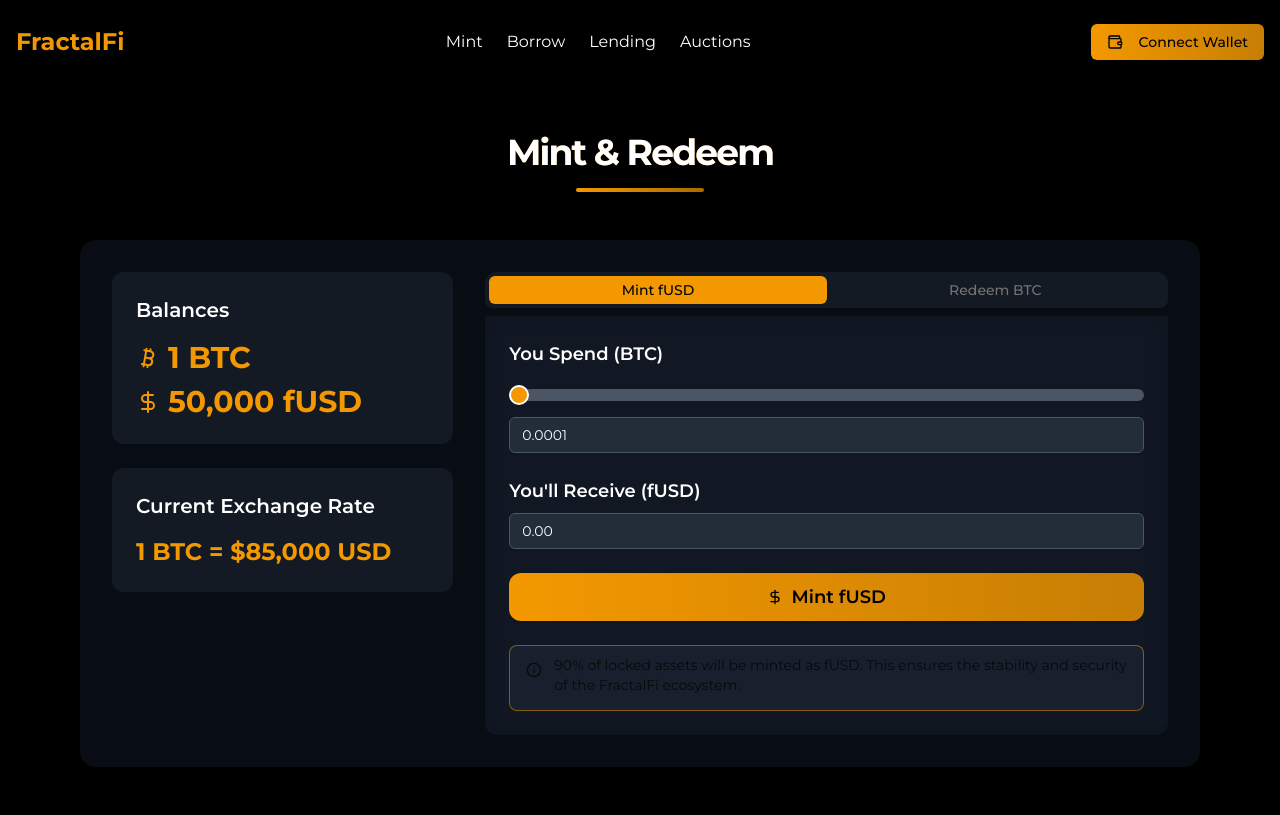
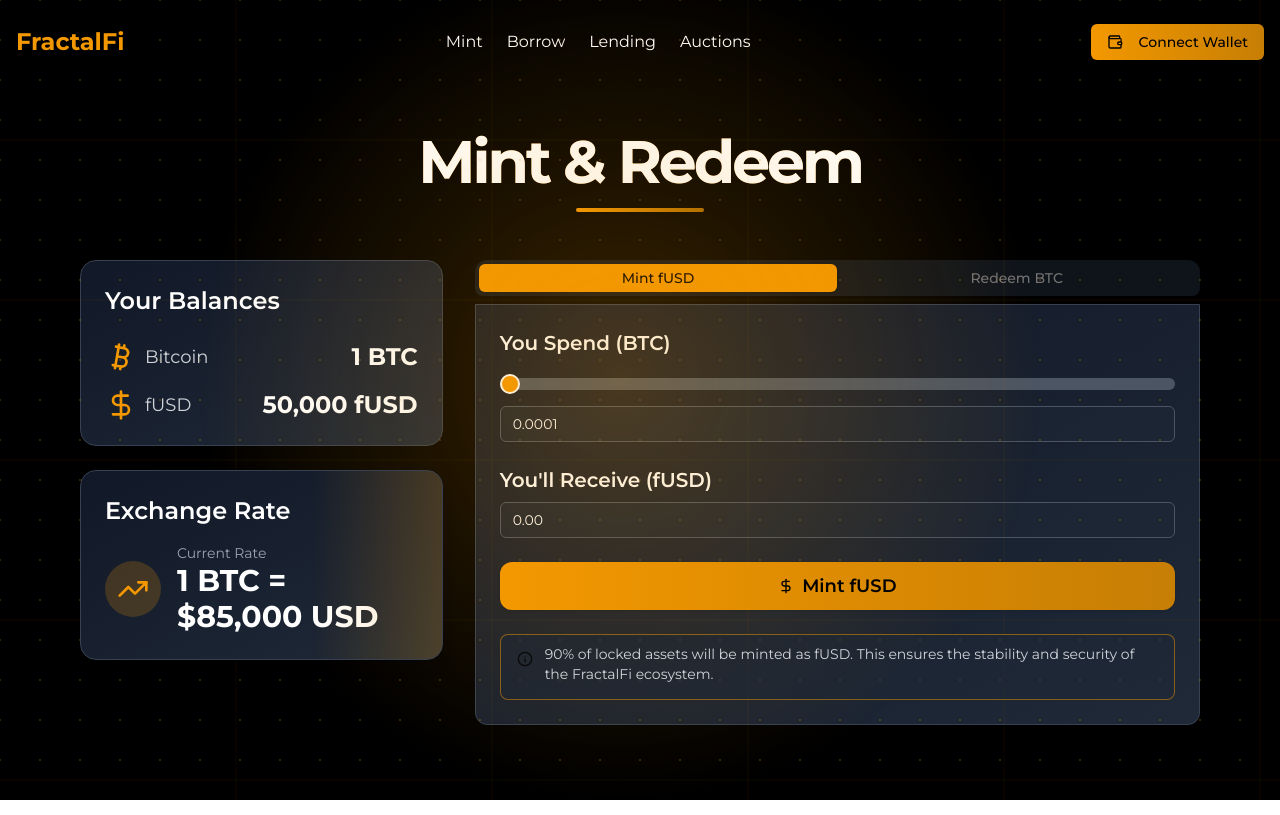
Before and after one commit to fractal-fi/fractalfi-webapp, a React (Vite) app: page /mint in a window 1280 px wide. Built offline with nearby package versions, Linux system fonts and the light colour scheme.

Commit message:
further updates to redeem screen

```diff
--- a/src/components/BackgroundPattern.tsx
+++ b/src/components/BackgroundPattern.tsx
@@ -1,94 +1,76 @@
-import React, {useEffect, useRef } from 'react'
-import {motion, useMotionValue, useTransform} from 'framer-motion'
-const BackgroundPattern: React.FC = () => {
+import React, { useEffect, useRef } from 'react'
+import { motion, MotionValue, useMotionValue, useTransform } from 'framer-motion'
+
+export const BackgroundPattern = () => {
   const containerRef = useRef<HTMLDivElement>(null)
   const mouseX = useMotionValue(0)
   const mouseY = useMotionValue(0)
+  const xOffset = useTransform(mouseX, [0, 1], [-20, 20])
+  const yOffset = useTransform(mouseY, [0, 1], [-20, 20])
+
   useEffect(() => {
-        const handleMouseMove = (event : MouseEvent) => {
-            const {clientX, clientY} = event
-            const {left, top, width, height} = containerRef.current ?. getBoundingClientRect() || {
-                left: 0,
-                top: 0,
-                width: 0,
-                height: 0
-            }
+    const handleMouseMove = (event: MouseEvent) => {
+      const { clientX, clientY } = event
+      const { left, top, width, height } = containerRef.current?.getBoundingClientRect() || { left: 0, top: 0, width: 0, height: 0 }
       mouseX.set((clientX - left) / width)
       mouseY.set((clientY - top) / height)
     }
+
     window.addEventListener('mousemove', handleMouseMove)
-        return() => window.removeEventListener('mousemove', handleMouseMove)
+    return () => window.removeEventListener('mousemove', handleMouseMove)
   }, [mouseX, mouseY])
-    const xOffset = useTransform(mouseX, [
-        0, 1
-    ], [-20, 20])
-    const yOffset = useTransform(mouseY, [
-        0, 1
-    ], [-20, 20])
-    return (<svg className="absolute inset-0 w-full h-full" xmlns="http://www.w3.org/2000/svg">
+
+  return (
+    <div ref={containerRef} className="fixed inset-0 z-0 opacity-60 pointer-events-none">
+      <svg className="w-full h-full" xmlns="http://www.w3.org/2000/svg">
         <defs>
           <radialGradient id="glow" cx="50%" cy="50%" r="50%" fx="50%" fy="50%">
-                <stop offset="0%" stopColor="#f39800" stopOpacity="0.3"/>
-                <stop offset="100%" stopColor="#f39800" stopOpacity="0"/>
+            <stop offset="0%" stopColor="#f39800" stopOpacity="0.4" />
+            <stop offset="100%" stopColor="#f39800" stopOpacity="0" />
           </radialGradient>
           <pattern id="grid" width="40" height="40" patternUnits="userSpaceOnUse">
-                <circle cx="20" cy="20" r="1" fill="#f39800" fillOpacity="0.3"/>
+            <circle cx="20" cy="20" r="1" fill="#f39800" fillOpacity="0.5" />
           </pattern>
         </defs>
         <motion.rect width="100%" height="100%" fill="url(#grid)"
-            style={
-                {
-                    x: xOffset,
-                    y: yOffset
-                }
-            }/>
-        <motion.circle cx="50%" cy="50%" r="40%" fill="url(#glow)"
-            style={
-                {
-                    x: xOffset,
-                    y: yOffset
-                }
-            }/> {
-        [...Array(5)].map((_, i) => (<motion.line key={i}
+          style={{ x: xOffset, y: yOffset }}
+        />
+        <motion.circle
+          cx="50%"
+          cy="50%"
+          r="40%"
+          fill="url(#glow)"
+          style={{ x: xOffset, y: yOffset }}
+        />
+        {[...Array(5)].map((_, i) => (
+          <motion.line
+            key={i}
             x1="-100%"
-            y1={
-                `${
-                    20 * (i + 1)
-                }%`
-            }
+            y1={`${20 * (i + 1)}%`}
             x2="200%"
-            y2={
-                `${
-                    20 * (i + 1)
-                }%`
-            }
+            y2={`${20 * (i + 1)}%`}
             stroke="#f39800"
             strokeOpacity="0.1"
             strokeWidth="1"
-            style={
-                {y: yOffset}
-            }/>))
-    }
-        {
-        [...Array(5)].map((_, i) => (<motion.line key={i}
-            x1={
-                `${
-                    20 * (i + 1)
-                }%`
-            }
+            style={{ y: yOffset }}
+          />
+        ))}
+        {[...Array(5)].map((_, i) => (
+          <motion.line
+            key={i}
+            x1={`${20 * (i + 1)}%`}
             y1="-100%"
-            x2={
-                `${
-                    20 * (i + 1)
-                }%`
-            }
+            x2={`${20 * (i + 1)}%`}
             y2="200%"
             stroke="#f39800"
             strokeOpacity="0.1"
             strokeWidth="1"
-            style={
-                {x: xOffset}
-            }/>))
-    } </svg>)
+            style={{ x: xOffset }}
+          />
+        ))}
+      </svg>
+    </div>
+  )
 }
+
 export default BackgroundPattern
--- a/src/components/Header.tsx
+++ b/src/components/Header.tsx
@@ -27,7 +27,7 @@ const Header: React.FC = () => {
   ]
 
   return (
-    <header className="container mx-auto px-4 py-6 flex items-center">
+    <header className="container mx-auto px-4 py-6 flex items-center z-10">
       <Link to="/" className="text-2xl font-bold text-[#f39800] mr-8">
         FractalFi
       </Link>
--- a/src/pages/MintRedeem.tsx
+++ b/src/pages/MintRedeem.tsx
@@ -5,7 +5,8 @@ import { Input } from "@/components/ui/input"
 import { Button } from "@/components/ui/button"
 import { Alert, AlertDescription } from "@/components/ui/alert"
 import { cn } from "@/lib/utils"
-import { Bitcoin, DollarSign, Info } from 'lucide-react'
+import { Bitcoin, DollarSign, Info, TrendingUp } from 'lucide-react'
+import { BackgroundPattern } from '@/components'
 
 const MintRedeem: React.FC = () => {
   const redeemData = [
@@ -52,8 +53,9 @@ const MintRedeem: React.FC = () => {
 
   return (
     <div className="container mx-auto px-4 py-12 max-w-6xl">
+      <BackgroundPattern />
       <motion.h1
-        className="text-4xl md:text-4xl font-bold tracking-tighter font-['Montserrat',sans-serif] mb-4 text-center text-white bg-gradient-to-r from-[#f39800] to-[#f39800]/70 bg-clip-text text-transparent"
+        className="text-5xl md:text-6xl font-bold tracking-tighter font-['Montserrat',sans-serif] mb-4 text-center text-white bg-gradient-to-r from-[#f39800] to-[#f39800]/70 bg-clip-text text-transparent"
         initial={{ opacity: 0, y: 20 }}
         animate={{ opacity: 1, y: 0 }}
         transition={{ duration: 0.5 }}
@@ -67,26 +69,59 @@ const MintRedeem: React.FC = () => {
         transition={{ delay: 0.5, duration: 0.5 }}
       />
 
-      <div className="flex flex-col md:flex-row gap-8 bg-gray-900/50 backdrop-blur-md p-8 rounded-2xl shadow-2xl">
+      <div className="flex flex-col md:flex-row gap-8">
         {/* Left column: General information */}
         <div className="md:w-1/3 space-y-6">
-          <div className="bg-gray-800/50 p-6 rounded-xl">
-            <h3 className="text-xl font-semibold text-white mb-4">Balances</h3>
-            <p className="text-3xl font-bold text-[#f39800] flex items-center">
-              <Bitcoin className="mr-2" />
-              {maxBtcBalance} BTC
-            </p>
+          <motion.div
+            className="bg-gradient-to-br from-gray-900 to-gray-800 p-6 rounded-2xl shadow-lg border border-gray-700"
+            initial={{ opacity: 0, x: -20 }}
+            animate={{ opacity: 1, x: 0 }}
+            transition={{ duration: 0.5 }}
+          >
+            <h3 className="text-2xl font-semibold text-white mb-6">Your Balances</h3>
+            <div className="space-y-4">
+              <div className="flex items-center justify-between">
+                <div className="flex items-center space-x-2">
+                  <Bitcoin className="text-[#f39800] h-8 w-8" />
+                  <span className="text-lg text-gray-300">Bitcoin</span>
+                </div>
+                <span className="text-2xl font-bold text-white">{maxBtcBalance} BTC</span>
+              </div>
+              <div className="flex items-center justify-between">
+                <div className="flex items-center space-x-2">
+                  <DollarSign className="text-[#f39800] h-8 w-8" />
+                  <span className="text-lg text-gray-300">fUSD</span>
+                </div>
+                <span className="text-2xl font-bold text-white">{userFUsdBalance.toLocaleString()} fUSD</span>
+              </div>
 
-            <p className="text-3xl font-bold text-[#f39800] flex items-center mt-2">
-              <DollarSign className="mr-2" />
-              {userFUsdBalance.toLocaleString()} fUSD
-            </p>
-          </div>
+            </div>
 
-          <div className="bg-gray-800/50 p-6 rounded-xl">
-            <h3 className="text-xl font-semibold text-white mb-4">Current Exchange Rate</h3>
-            <p className="text-2xl font-bold text-[#f39800]">1 BTC = ${exchangeRate.toLocaleString()} USD</p>
-          </div>
+          </motion.div>
+
+          <motion.div
+            className="bg-gradient-to-br from-gray-900 to-gray-800 p-6 rounded-2xl shadow-lg border border-gray-700 overflow-hidden relative group"
+            initial={{ opacity: 0, x: -20 }}
+            animate={{ opacity: 1, x: 0 }}
+            transition={{ duration: 0.5, delay: 0.2 }}
+          >
+            <h3 className="text-2xl font-semibold text-white mb-4">Exchange Rate</h3>
+            <div className="flex items-center space-x-4">
+              <div className="bg-[#f39800]/20 p-3 rounded-full">
+                <TrendingUp className="text-[#f39800] h-8 w-8" />
+              </div>
+              <div>
+                <p className="text-sm text-gray-400">Current Rate</p>
+                <p className="text-3xl font-bold text-white">1 BTC = ${exchangeRate.toLocaleString()} USD</p>
+              </div>
+            </div>
+            <motion.div
+              className="absolute inset-0 bg-gradient-to-r from-[#f39800]/0 via-[#f39800]/30 to-[#f39800]/0"
+              initial={{ x: '-100%' }}
+              animate={{ x: '100%' }}
+              transition={{ repeat: Infinity, duration: 3, ease: 'linear' }}
+            />
+          </motion.div>
         </div>
 
         {/* Right column: Tabs and slider */}
@@ -96,7 +131,7 @@ const MintRedeem: React.FC = () => {
               <TabsTrigger value="mint" className="data-[state=active]:bg-[#f39800] data-[state=active]:text-black">Mint fUSD</TabsTrigger>
               <TabsTrigger value="redeem" className="data-[state=active]:bg-[#f39800] data-[state=active]:text-black">Redeem BTC</TabsTrigger>
             </TabsList>
-            <TabsContent value="mint" className="bg-gray-800/30 backdrop-blur-md p-6 rounded-b-xl">
+            <TabsContent value="mint" className="bg-gradient-to-br from-gray-900 to-gray-800 p-6 rounded-b-xl shadow-lg border border-gray-700">
               <motion.div
                 className="space-y-6"
                 initial={{ opacity: 0 }}
@@ -104,7 +139,7 @@ const MintRedeem: React.FC = () => {
                 transition={{ duration: 0.5 }}
               >
                 <div>
-                  <h3 className="text-lg font-semibold mb-4 text-white">You Spend (BTC)</h3>
+                  <h3 className="text-xl font-semibold mb-4 text-white">You Spend (BTC)</h3>
                   <input
                     type="range"
                     min={0.0001}
@@ -125,7 +160,7 @@ const MintRedeem: React.FC = () => {
                     max={maxBtcBalance}
                     step={0.0001}
                     className={cn(
-                      "bg-gray-700/50 text-white border-gray-600 text-lg",
+                      "bg-gray-800/50 text-white border-gray-600 text-lg",
                       !isValidAmount && "border-red-500"
                     )}
                   />
@@ -143,16 +178,16 @@ const MintRedeem: React.FC = () => {
                   </AnimatePresence>
                 </div>
                 <div>
-                  <h3 className="text-lg font-semibold mb-2 text-white">You'll Receive (fUSD)</h3>
+                  <h3 className="text-xl font-semibold mb-2 text-white">You'll Receive (fUSD)</h3>
                   <Input
                     type="number"
                     value={fUsdAmount.toFixed(2)}
                     readOnly
-                    className="bg-gray-700/50 text-white border-gray-600 text-lg"
+                    className="bg-gray-800/50 text-white border-gray-600 text-lg"
                   />
                 </div>
                 <Button
-                  className="w-full bg-gradient-to-r from-[#f39800] to-[#f39800]/80 hover:from-[#f39800]/90 hover:to-[#f39800]/70 text-black text-lg font-semibold py-6 rounded-xl transition-all duration-300 transform hover:scale-105"
+                  className="w-full bg-gradient-to-r from-[#f39800] to-[#f39800]/80 hover:from-[#f39800]/90 hover:to-[#f39800]/70 text-black text-lg font-semibold py-6 rounded-xl transition-all duration-300 transform hover:scale-105 hover:shadow-lg"
                   onClick={handleMint}
                   disabled={!isValidAmount || isLoading}
                 >
@@ -172,14 +207,14 @@ const MintRedeem: React.FC = () => {
                   )}
                 </Button>
                 <Alert variant="default" className="bg-gray-800/50 border-[#f39800]/50">
-                  <Info className="h-4 w-4" />
-                  <AlertDescription>
+                  <Info className="h-4 w-4 text-[#f39800]" />
+                  <AlertDescription className="text-gray-300">
                     {collateralizationRatio * 100}% of locked assets will be minted as fUSD. This ensures the stability and security of the FractalFi ecosystem.
                   </AlertDescription>
                 </Alert>
               </motion.div>
             </TabsContent>
-            <TabsContent value="redeem" className="bg-gray-800/30 backdrop-blur-md p-6 rounded-b-xl">
+            <TabsContent value="redeem" className="bg-gradient-to-br from-gray-900 to-gray-800 p-6 rounded-b-xl shadow-lg border border-gray-700">
               <motion.div
                 className="space-y-6"
                 initial={{ opacity: 0 }}
@@ -188,7 +223,7 @@ const MintRedeem: React.FC = () => {
               >
                 <div className="overflow-x-auto">
                   <table className="w-full text-sm text-left text-gray-300">
-                    <thead className="text-xs uppercase bg-gray-700/50 text-gray-400">
+                    <thead className="text-xs uppercase bg-gray-800/50 text-gray-400">
                       <tr>
                         <th scope="col" className="px-6 py-3 rounded-tl-lg">Ticket #</th>
                         <th scope="col" className="px-6 py-3">Redeemable BTC</th>
@@ -209,7 +244,7 @@ const MintRedeem: React.FC = () => {
                           <td className="px-6 py-4">
                             <Button
                               onClick={() => handleRedeem(item.ticket)}
-                              className="w-full bg-gradient-to-r from-[#f39800] to-[#f39800]/80 hover:from-[#f39800]/90 hover:to-[#f39800]/70 text-black font-semibold py-2 px-4 rounded transition-all duration-300 transform hover:scale-105"
+                              className="w-full bg-gradient-to-r from-[#f39800] to-[#f39800]/80 hover:from-[#f39800]/90 hover:to-[#f39800]/70 text-black font-semibold py-2 px-4 rounded transition-all duration-300 transform hover:scale-105 hover:shadow-lg"
                             >
                               Redeem BTC
                             </Button>
```
Lines whose indentation alone changed are shown as unchanged.
